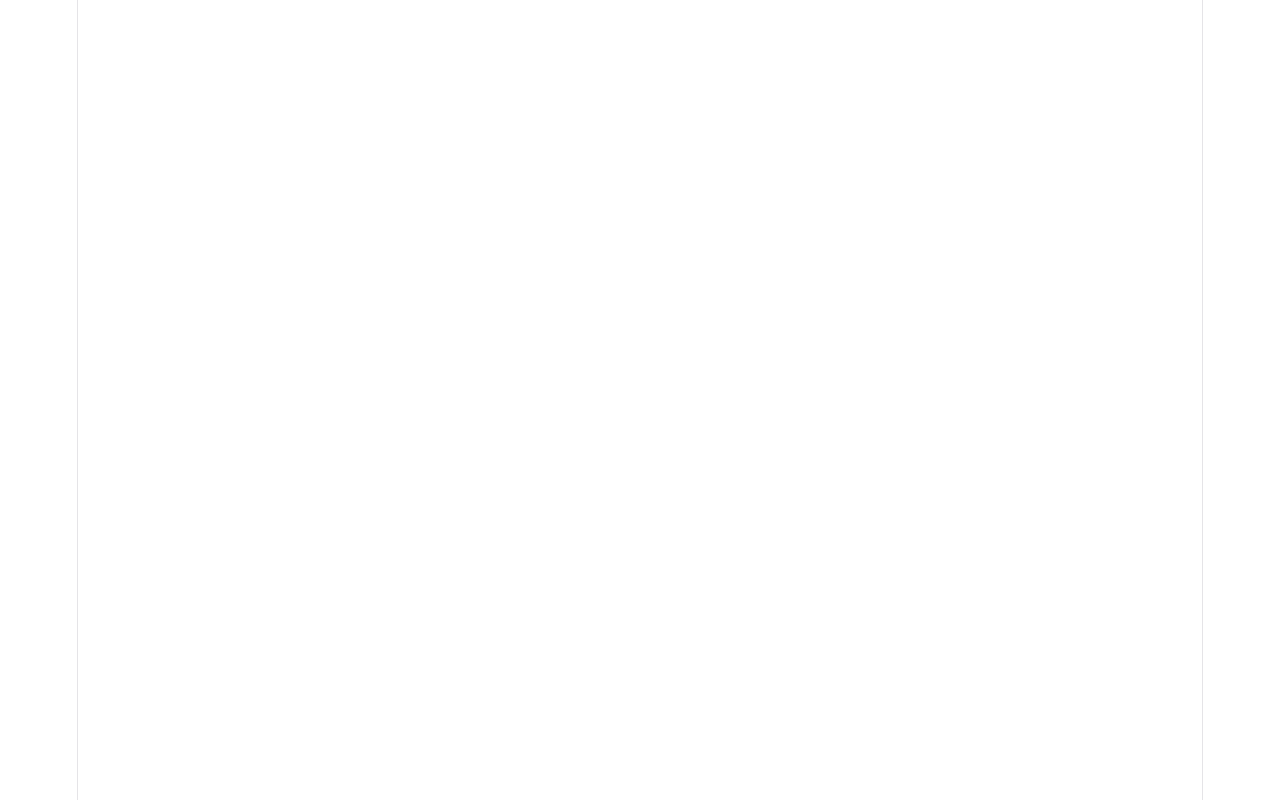
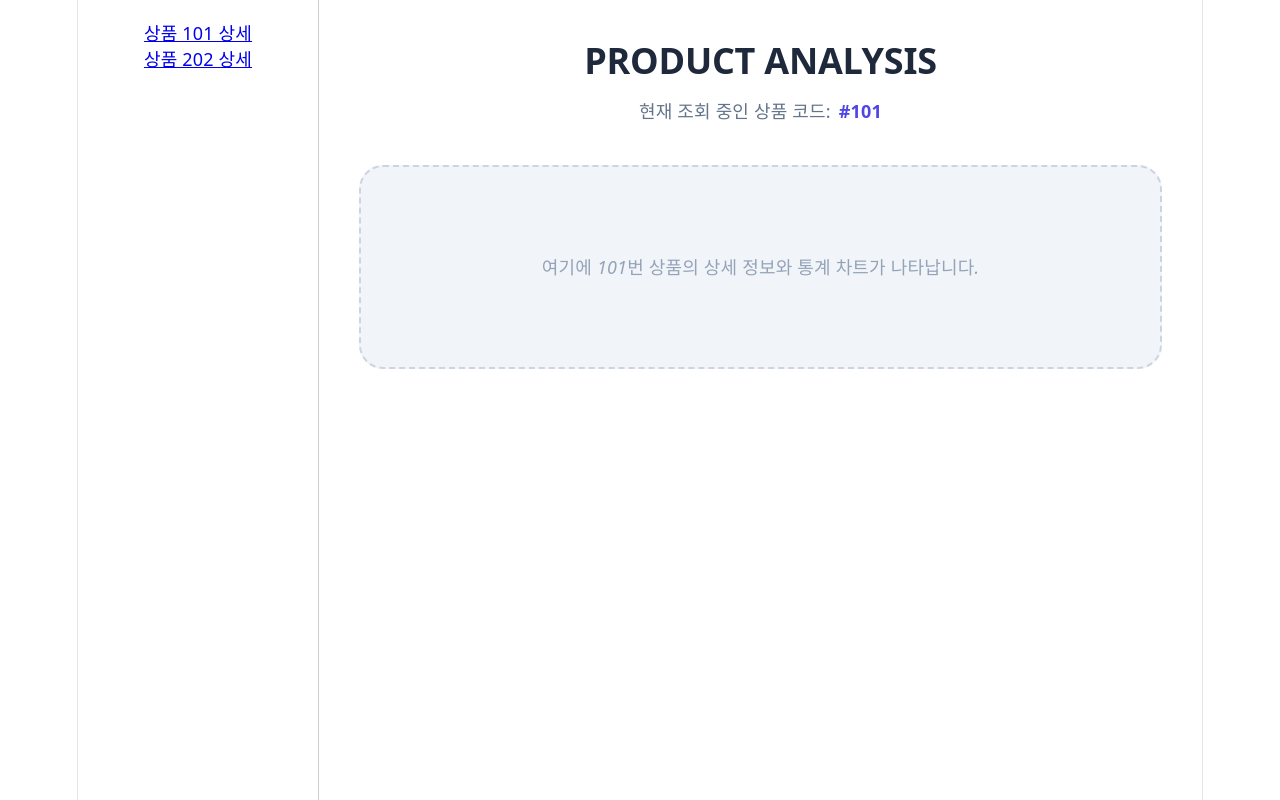
Before and after one commit to yunajoe/react-master-class-part2-inflearn, a React (Vite) app: page /inventory/101 in a window 1280 px wide. Before the commit this address had no page. Built offline with nearby package versions, Linux system fonts and the light colour scheme.

Commit message:
feat: 동적라우팅

```diff
--- a/src/App.jsx
+++ b/src/App.jsx
@@ -1,8 +1,8 @@
 import "./App.css";
-import OutletRoute from "./components/OutletRoute.jsx";
+import DynamicRoute from "./components/DynamicRoute.jsx";
 
 function App() {
-  return <OutletRoute />;
+  return <DynamicRoute />;
 }
 
 export default App;
--- /dev/null
+++ b/src/components/DynamicLayout.jsx
@@ -0,0 +1,24 @@
+import { Link, Outlet } from "react-router";
+
+function DynamicLayout() {
+  return (
+    <div style={{ display: "flex", height: "100vh" }}>
+      <nav
+        style={{
+          width: "200px",
+          borderRight: "1px solid #ccc",
+          padding: "20px",
+        }}
+      >
+        <Link to="/inventory/101">상품 101 상세</Link>
+        <br />
+        <Link to="/inventory/202">상품 202 상세</Link>
+      </nav>
+      <main style={{ flex: 1 }}>
+        <Outlet />
+      </main>
+    </div>
+  );
+}
+
+export default DynamicLayout;
--- /dev/null
+++ b/src/components/DynamicRoute.jsx
@@ -0,0 +1,17 @@
+import { Route, Routes } from "react-router";
+import Home from "../pages/Home.jsx";
+import DynamicLayout from "./DynamicLayout.jsx";
+import ProductDetail from "./ProductDetail.jsx";
+
+function DynamicRoute() {
+  return (
+    <Routes>
+      <Route path="/" element={<DynamicLayout />}>
+        <Route index element={<Home />} />
+        <Route path="inventory/:productId" element={<ProductDetail />} />
+      </Route>
+    </Routes>
+  );
+}
+
+export default DynamicRoute;
--- /dev/null
+++ b/src/components/ProductDetail.jsx
@@ -0,0 +1,41 @@
+import { useParams } from "react-router";
+
+function ProductDetail() {
+  const { productId } = useParams();
+  return (
+    <div style={{ padding: "40px" }}>
+      <h2 style={{ fontSize: "2rem", fontWeight: "900", color: "#1e293b" }}>
+        PRODUCT ANALYSIS
+      </h2>
+
+      <p style={{ marginTop: "16px", color: "#64748b" }}>
+        현재 조회 중인 상품 코드:
+        <span
+          style={{ color: "#4f46e5", fontWeight: "bold", marginLeft: "8px" }}
+        >
+          #{productId}
+        </span>
+      </p>
+
+      {/* 2. 이 productId를 열쇠 삼아 서버에서 상세 데이터를 불러오는 로직이 이곳에 들어갑니다. */}
+      <div
+        style={{
+          marginTop: "40px",
+          height: "200px",
+          background: "#f1f5f9",
+          borderRadius: "24px",
+          border: "2px dashed #cbd5e1",
+          display: "flex",
+          alignItems: "center",
+          justifyContent: "center",
+          color: "#94a3b8",
+          fontStyle: "italic",
+        }}
+      >
+        여기에 {productId}번 상품의 상세 정보와 통계 차트가 나타납니다.
+      </div>
+    </div>
+  );
+}
+
+export default ProductDetail;
```
